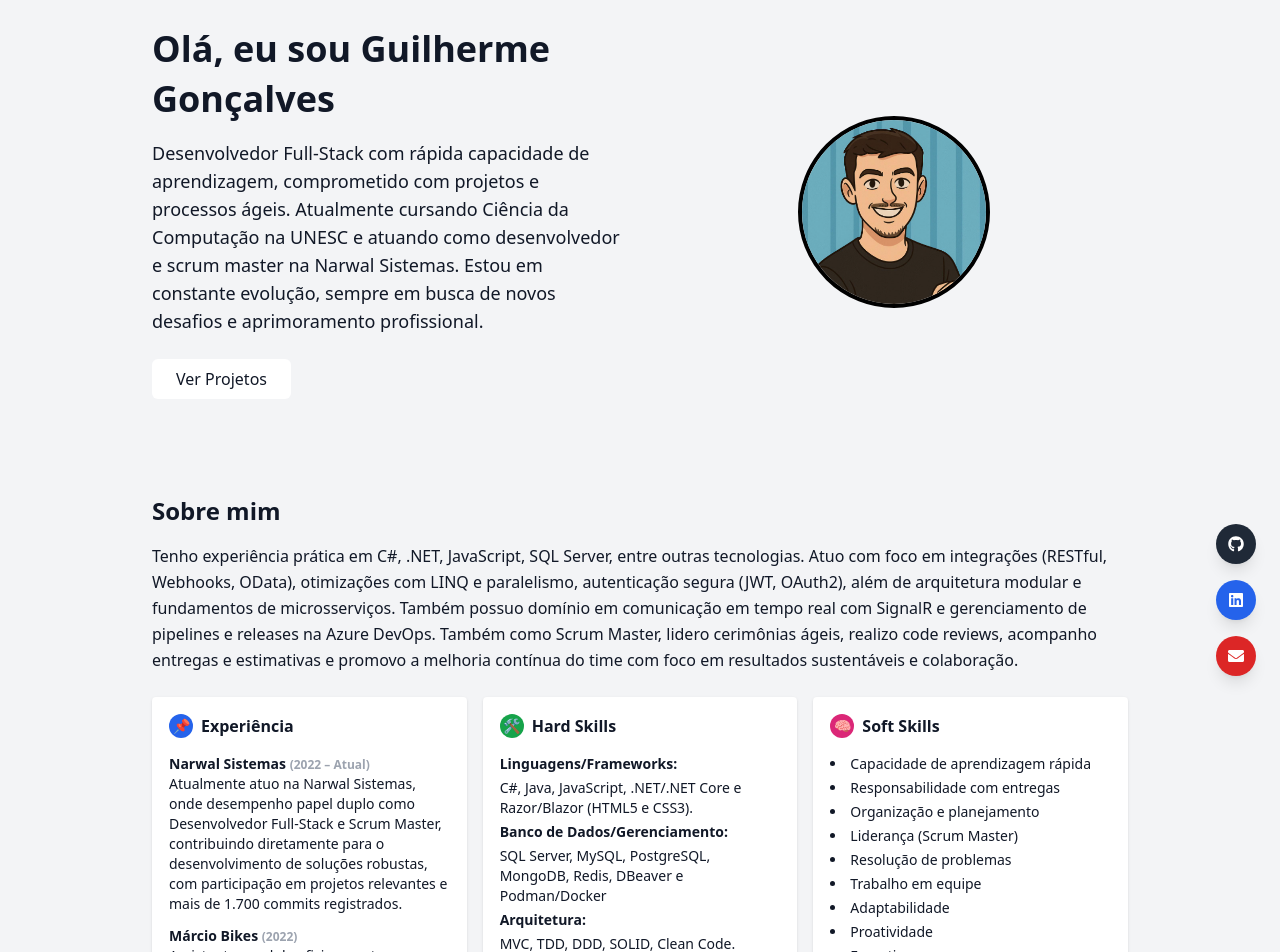
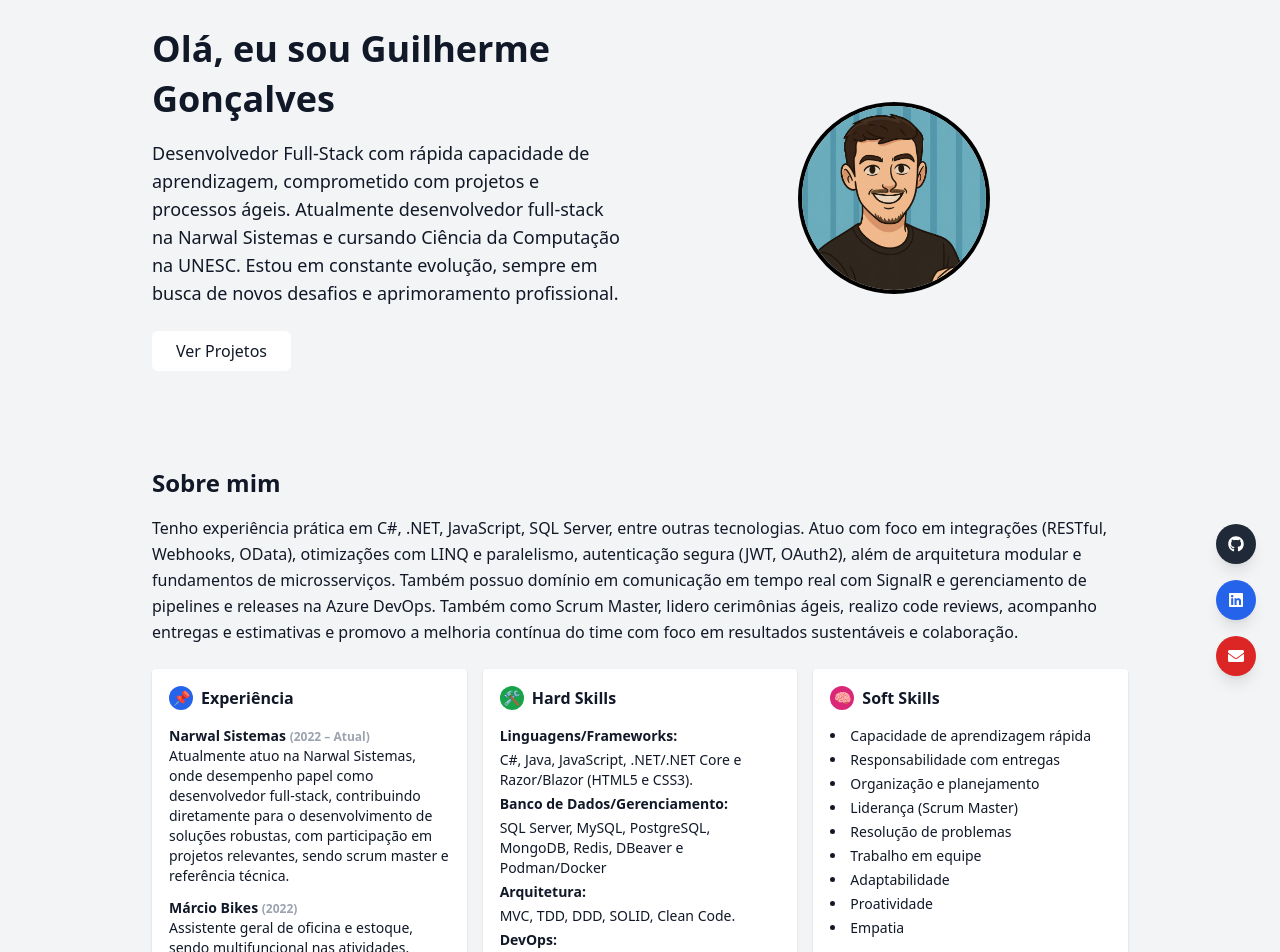
Before and after one commit to guijosegon/PortifolioPessoal, a React (Vite) app: page / in a window 1280 px wide. Shown: the part 100-1052 px from the top of the page. Built offline with nearby package versions, Linux system fonts and the light colour scheme; no server answers.

Commit message:
#15 fix: Ajustes descrições

```diff
--- a/src/App.tsx
+++ b/src/App.tsx
@@ -121,7 +121,7 @@ const scrollToId = (id) => {
           <div>
             <h2 className="text-4xl font-bold leading-snug">Olá, eu sou Guilherme Gonçalves</h2>
             <p className="text-lg mt-4">
-              Desenvolvedor Full-Stack com rápida capacidade de aprendizagem, comprometido com projetos e processos ágeis. Atualmente cursando Ciência da Computação na UNESC e atuando como desenvolvedor e scrum master na Narwal Sistemas. Estou em constante evolução, sempre em busca de novos desafios e aprimoramento profissional.
+              Desenvolvedor Full-Stack com rápida capacidade de aprendizagem, comprometido com projetos e processos ágeis. Atualmente desenvolvedor full-stack na Narwal Sistemas e cursando Ciência da Computação na UNESC. Estou em constante evolução, sempre em busca de novos desafios e aprimoramento profissional.
             </p>
             <a
               href="#projetos"
@@ -153,7 +153,7 @@ const scrollToId = (id) => {
                 <ul className="text-sm space-y-3">
                   <li>
                     <div className="font-semibold">Narwal Sistemas <span className="text-xs text-gray-400">(2022 – Atual)</span></div>
-                    <div className="text-sm">Atualmente atuo na Narwal Sistemas, onde desempenho papel duplo como Desenvolvedor Full-Stack e Scrum Master, contribuindo diretamente para o desenvolvimento de soluções robustas, com participação em projetos relevantes e mais de 1.700 commits registrados.</div>
+                    <div className="text-sm">Atualmente atuo na Narwal Sistemas, onde desempenho papel como desenvolvedor full-stack, contribuindo diretamente para o desenvolvimento de soluções robustas, com participação em projetos relevantes, sendo scrum master e referência técnica.</div>
                   </li>
                   <li>
                     <div className="font-semibold">Márcio Bikes <span className="text-xs text-gray-400">(2022)</span></div>
```
